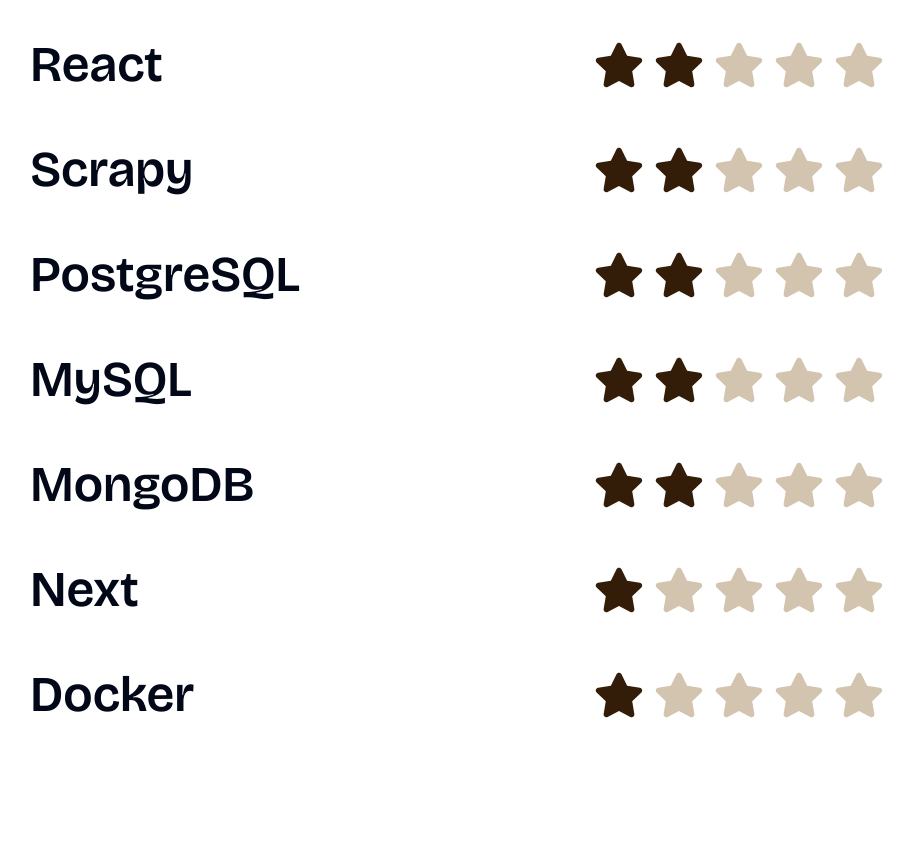
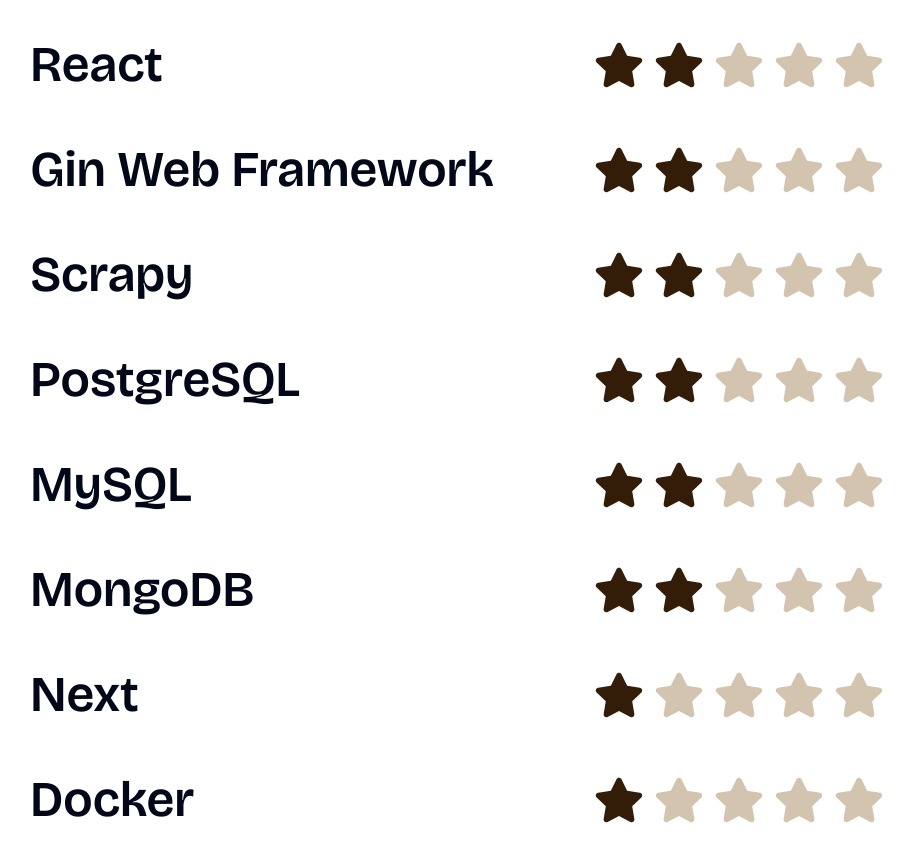
Before and after one commit to Reis567/my-resume, a React (Vite) app: page /sobre in a window 1280 px wide. Shown: the part 1480-2342 px from the top of the page, without its empty margins (183-1097 px from the left). Before the commit the page ends 2317 px from the top, so only its background shows below. Built offline with nearby package versions, Linux system fonts and the light colour scheme.

Commit message:
👌 IMPROVE: projetos

```diff
--- a/src/pages/SobrePage/index.tsx
+++ b/src/pages/SobrePage/index.tsx
@@ -14,6 +14,7 @@
     Pandas: 3,
     BeautifulSoup: 3,
     React: 2,
+    'Gin Web Framework':2,
     Scrapy:2,
     Next: 1,
     TypeScript: 3,
```
